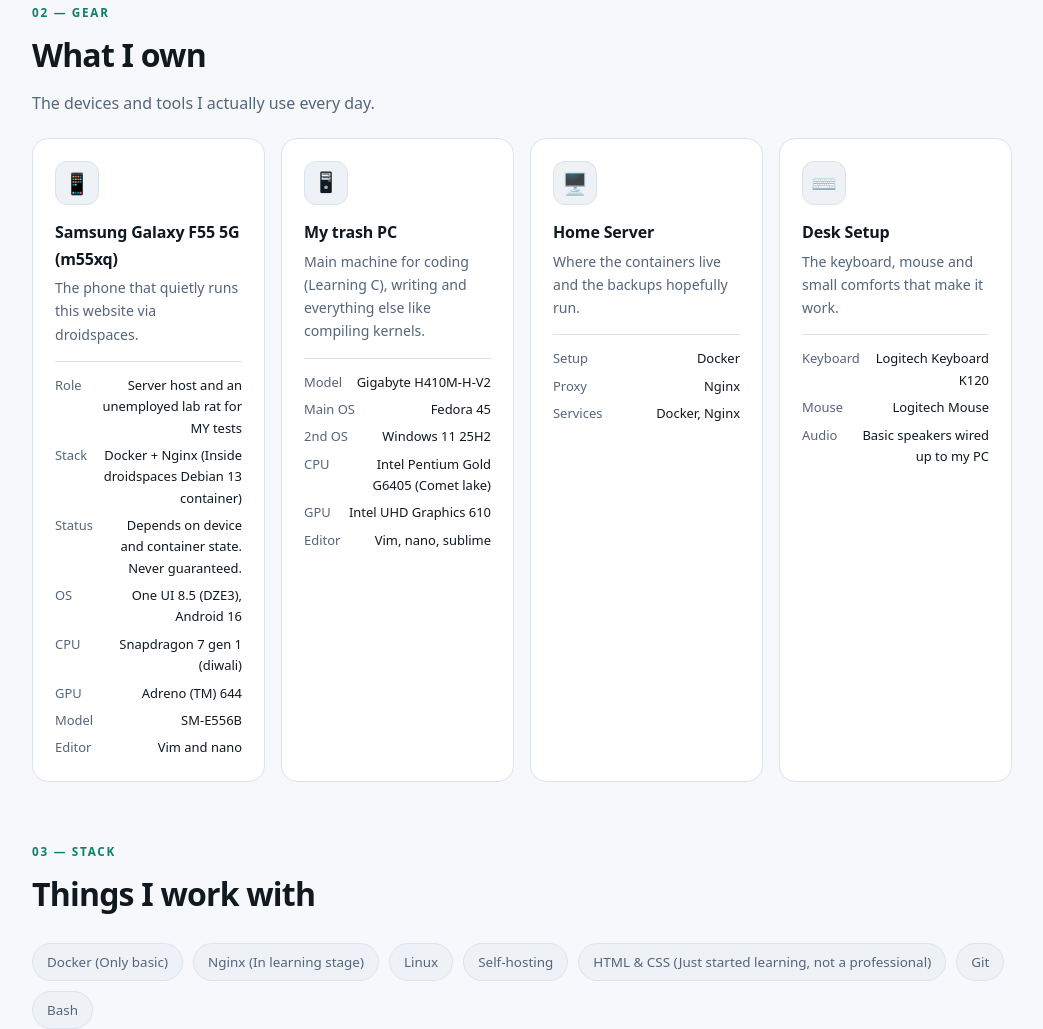
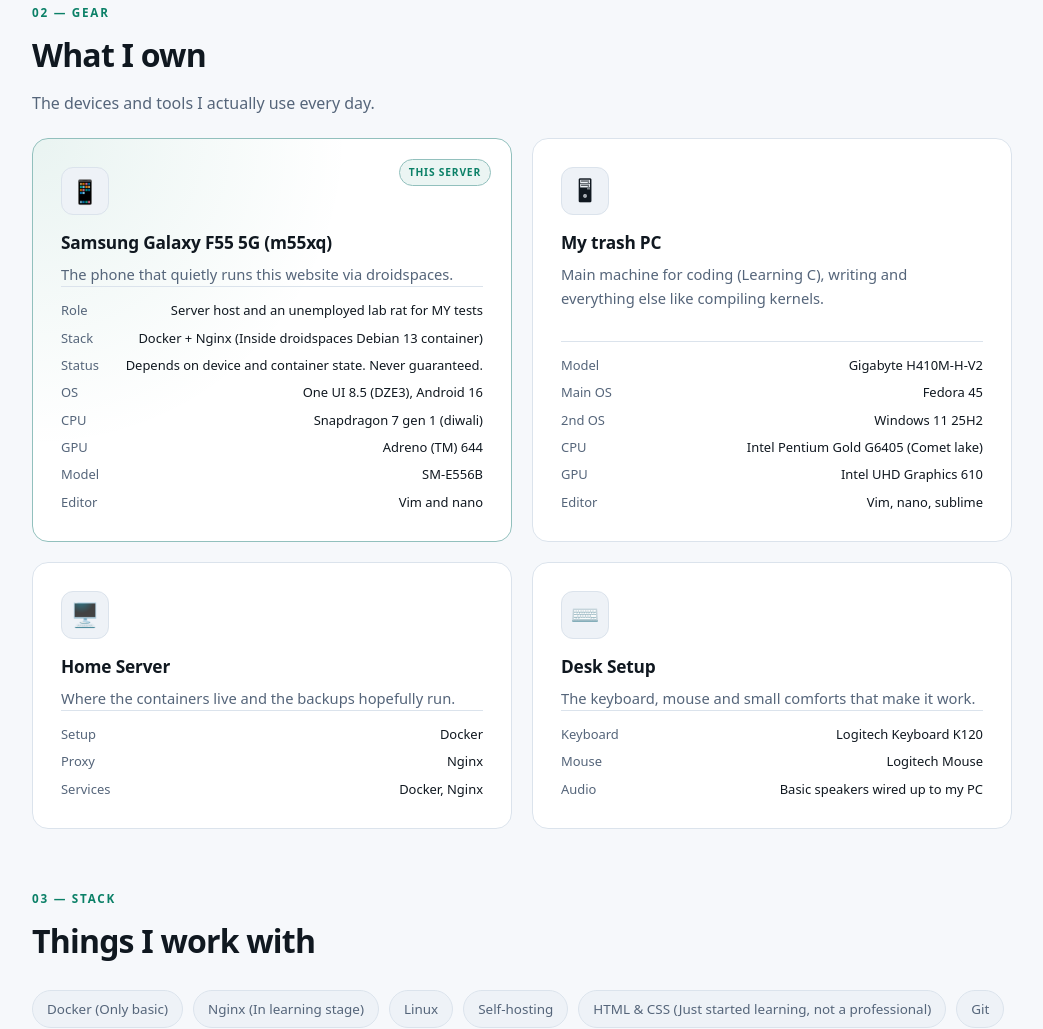
Before and after one commit to subhu2008/subhu2008.github.io, a plain HTML site: page index.html in a window 1280 px wide. Shown: the part 1295-2324 px from the top of the page, without its empty margins (118-1161 px from the left). Drawn offline with Linux system fonts and the light colour scheme.

Commit message:
Update site (2026-11-07 13:25)

```diff
--- a/index.html
+++ b/index.html
@@ -524,6 +524,60 @@
       text-align: right;
     }
 
+    /* Gear card treatment (all screen sizes) */
+    #gear .card {
+      display: flex;
+      flex-direction: column;
+      padding: 24px;
+    }
+
+    #gear .icon {
+      width: 48px;
+      height: 48px;
+      font-size: 1.45rem;
+    }
+
+    #gear .card h3 { font-size: 1.08rem; }
+
+    #gear .card > p { font-size: 0.92rem; }
+
+    #gear .specs { margin-top: auto; }
+
+    #gear .card:first-child {
+      position: relative;
+      border-color: color-mix(in srgb, var(--accent) 35%, var(--border));
+      background:
+        radial-gradient(120% 140% at 0% 0%,
+          color-mix(in srgb, var(--accent) 9%, transparent), transparent 55%),
+        var(--card);
+    }
+
+    #gear .card:first-child::before {
+      content: "This server";
+      position: absolute;
+      top: 20px;
+      right: 20px;
+      padding: 4px 9px;
+      border: 1px solid color-mix(in srgb, var(--accent) 35%, var(--border));
+      border-radius: 999px;
+      background: color-mix(in srgb, var(--accent) 8%, transparent);
+      color: var(--accent);
+      font-size: 0.64rem;
+      font-weight: 700;
+      letter-spacing: 0.08em;
+      text-transform: uppercase;
+    }
+
+    /* Desktop-only: roomier 2x2 gear grid */
+    @media (min-width: 781px) {
+      #gear .grid {
+        grid-template-columns: repeat(2, minmax(0, 1fr));
+        gap: 20px;
+      }
+
+      #gear .card { padding: 28px; }
+    }
+
     /* ==========================================================
        CHIPS
        ========================================================== */
@@ -621,6 +675,10 @@
         grid-template-columns: 1fr;
         gap: 36px;
         padding-top: 48px;
+      }
+
+      #gear .grid {
+        grid-template-columns: repeat(auto-fit, minmax(300px, 1fr));
       }
     }
 
```
